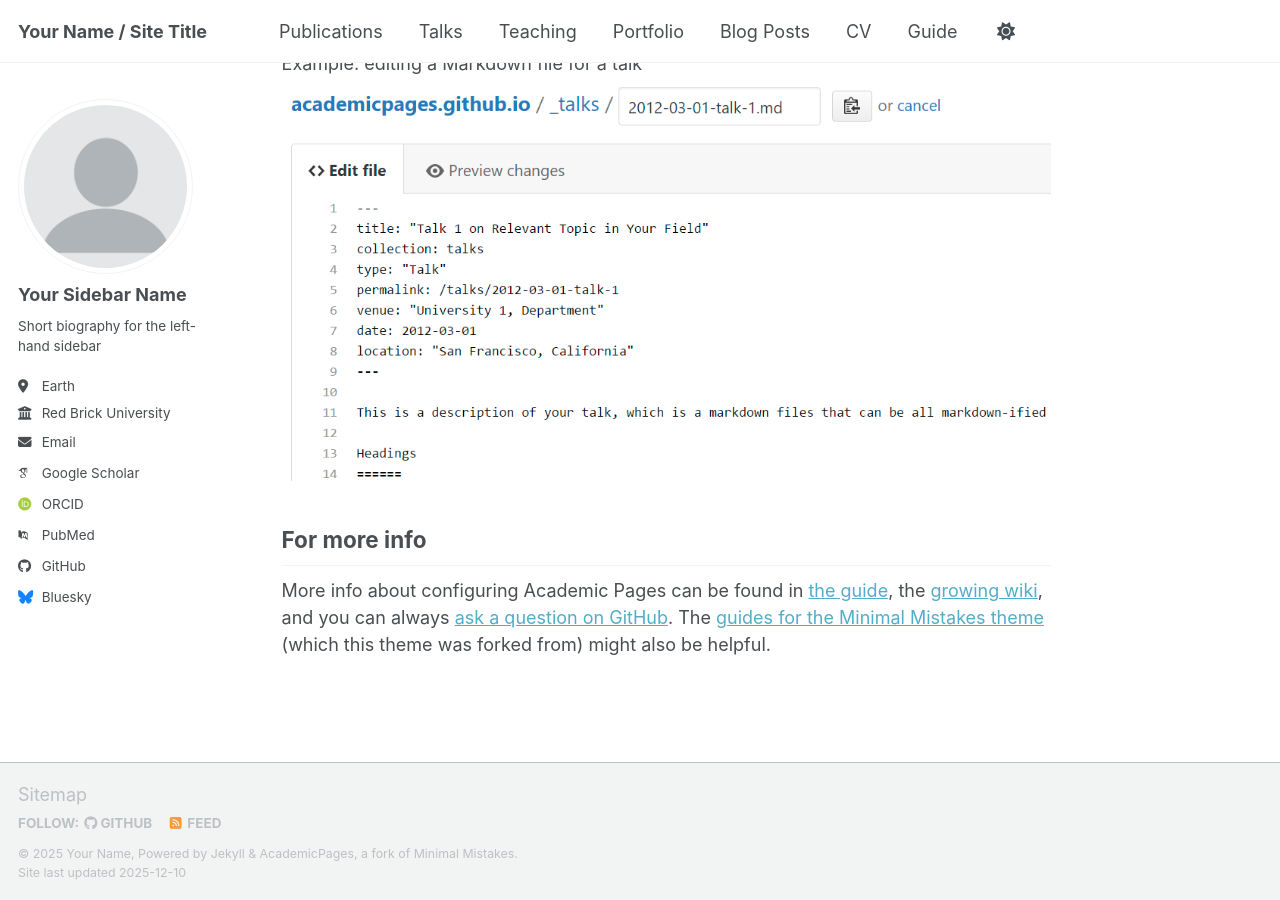
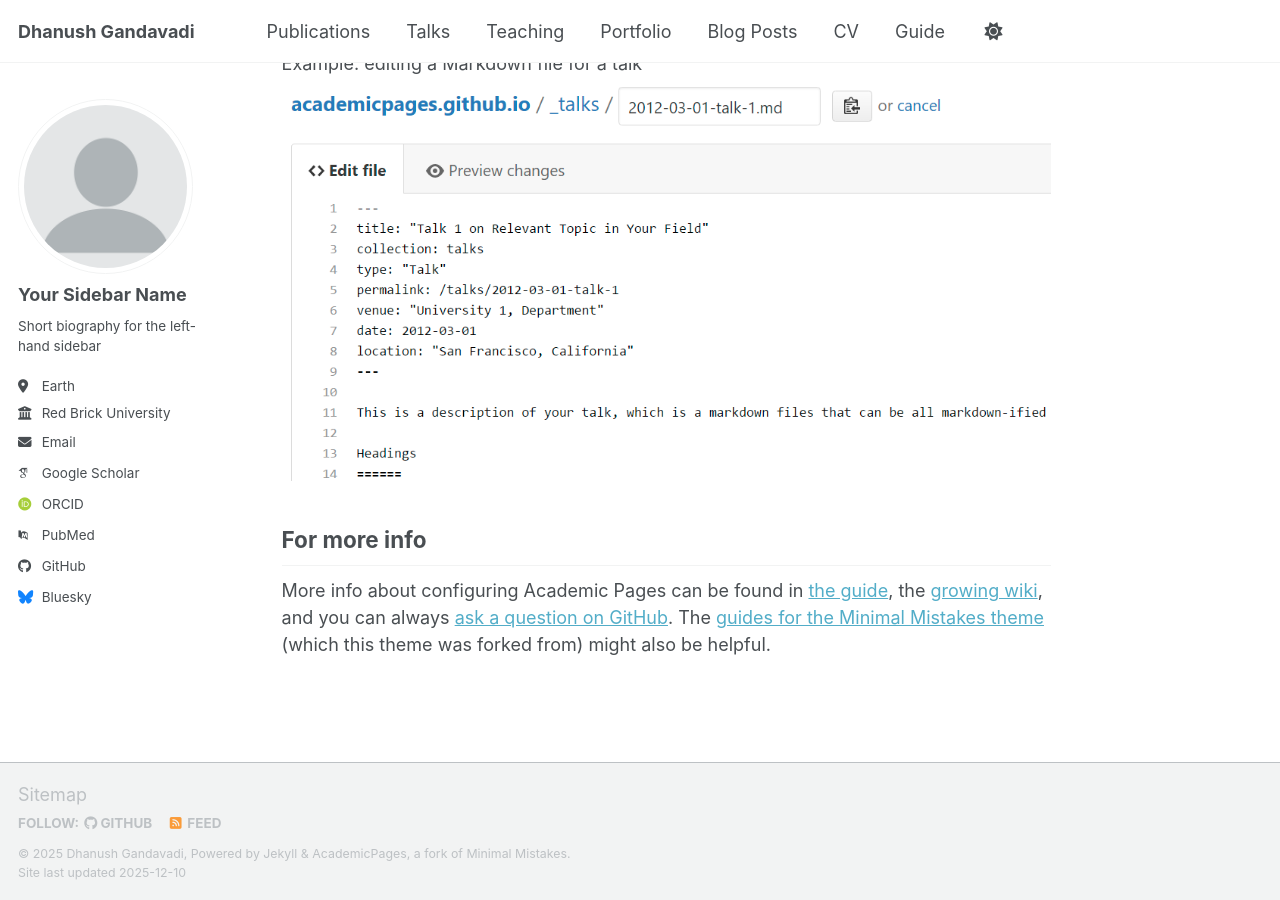
Before and after one commit to dhanush1261998/dhanush1261998.github.io, a Jekyll site: the page built from _pages/about.md, in a window 1280 px wide and 900 px high, scrolled down 2718 px. Built offline with Jekyll 4.4.1, drawn with Linux system fonts in a browser that asks for light colours; some web fonts are replaced; a script bundle is joined from its source files by our own code; library files that are not in the unit come from our copies.

Commit message:
Update _config.yml

```diff
--- a/_config.yml
+++ b/_config.yml
@@ -9,9 +9,9 @@
 # Basic Site Settings
 locale                   : "en-US"
 site_theme               : "default" # Currently available options are "default", "air"
-title                    : "Your Name / Site Title"
+title                    : "Dhanush Gandavadi"
 title_separator          : "-"
-name                     : &name "Your Name"
+name                     : &name "Dhanush Gandavadi"
 description              : &description "Your Name's academic portfolio"   # Update this with a general description of your site, this is the default if not overridden by a page
 url                      : https://academicpages.github.io # The base hostname & protocol for your site e.g. "https://[your GitHub username].github.io",
                                                            # or if you already have some other page hosted on Github then use "https://[your GitHub username].github.io/[Your Repo Name]"
```
